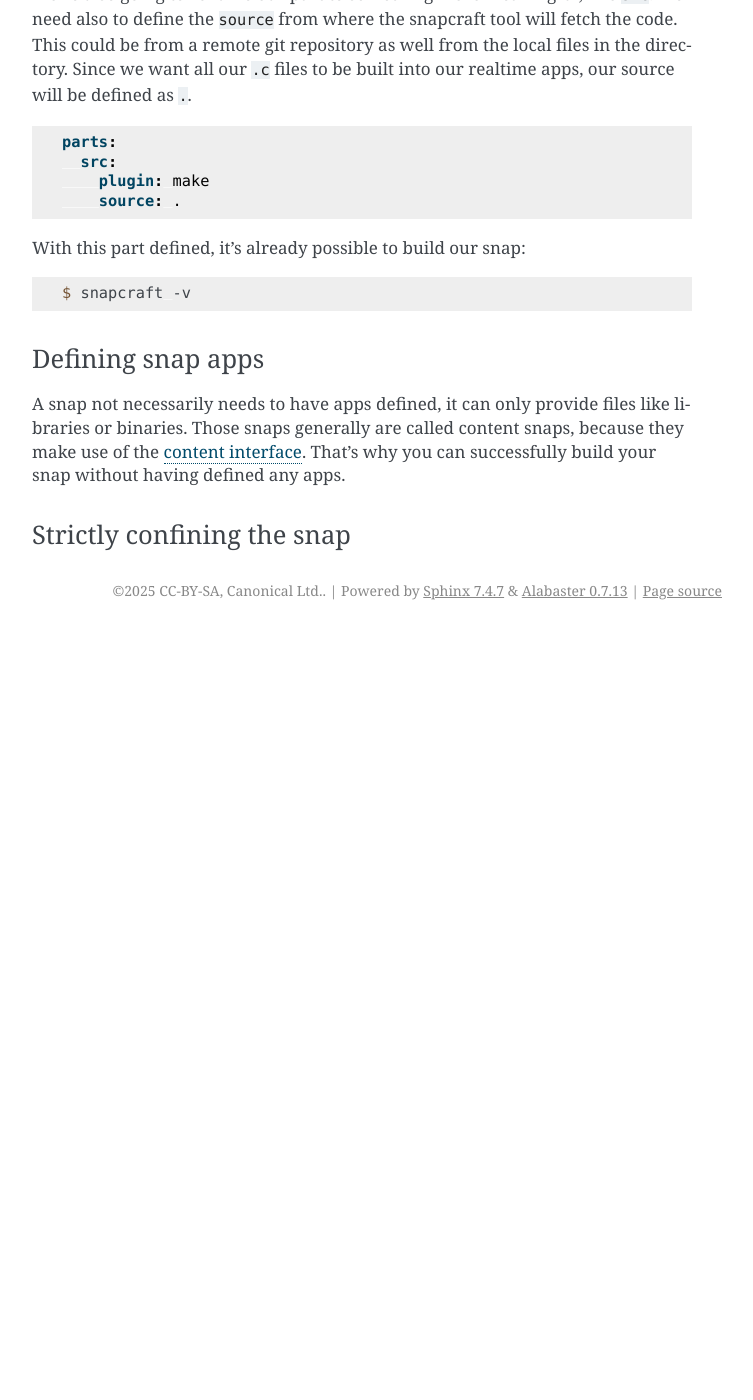
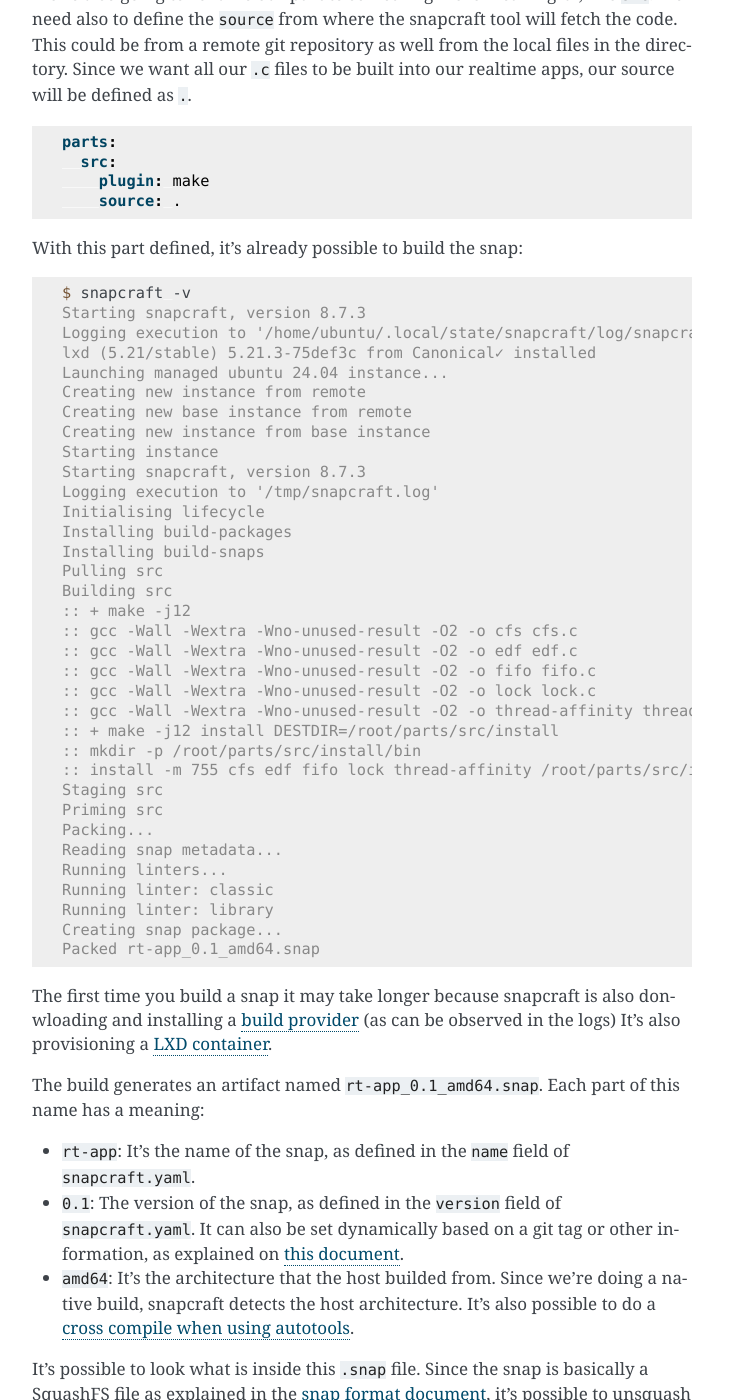
Before and after one commit to canonical/real-time-ubuntu-docs, a Sphinx documentation site: the page built from docs/tutorial/7-snaping.md, in a window 1280 px wide and 1400 px high, scrolled down 2955 px. Shown: the whole window, without its empty margins (388-1141 px from the left). Built offline with Sphinx 7.4.7, drawn with Linux system fonts in a browser that asks for light colours; before the commit the page ends 3585 px from its top, so only the background shows below that; some of the changed text lies outside the part shown.

Commit message:
feat: complete defining snap parts
Signed-off-by: Lincoln Wallace <lincoln.wallace@canonical.com>

````diff
--- a/docs/tutorial/7-snaping.md
+++ b/docs/tutorial/7-snaping.md
@@ -138,11 +138,95 @@
     source: .
 ```
 
-With this part defined, it's already possible to build our snap:
+With this part defined, it's already possible to build the snap:
 
 ```console
 $ snapcraft -v
+Starting snapcraft, version 8.7.3
+Logging execution to '/home/ubuntu/.local/state/snapcraft/log/snapcraft-20250326-122052.993463.log'
+lxd (5.21/stable) 5.21.3-75def3c from Canonical✓ installed
+Launching managed ubuntu 24.04 instance...
+Creating new instance from remote
+Creating new base instance from remote
+Creating new instance from base instance
+Starting instance
+Starting snapcraft, version 8.7.3
+Logging execution to '/tmp/snapcraft.log'
+Initialising lifecycle
+Installing build-packages
+Installing build-snaps
+Pulling src
+Building src
+:: + make -j12
+:: gcc -Wall -Wextra -Wno-unused-result -O2 -o cfs cfs.c
+:: gcc -Wall -Wextra -Wno-unused-result -O2 -o edf edf.c
+:: gcc -Wall -Wextra -Wno-unused-result -O2 -o fifo fifo.c
+:: gcc -Wall -Wextra -Wno-unused-result -O2 -o lock lock.c
+:: gcc -Wall -Wextra -Wno-unused-result -O2 -o thread-affinity thread-affinity.c
+:: + make -j12 install DESTDIR=/root/parts/src/install
+:: mkdir -p /root/parts/src/install/bin
+:: install -m 755 cfs edf fifo lock thread-affinity /root/parts/src/install/bin
+Staging src
+Priming src
+Packing...
+Reading snap metadata...
+Running linters...
+Running linter: classic
+Running linter: library
+Creating snap package...
+Packed rt-app_0.1_amd64.snap
 ```
+
+The first time you build a snap it may take longer because snapcraft is also donwloading and installing a [build provider][build_provider] (as can be observed in the logs)
+It's also provisioning a [LXD container][lxd_container].
+
+The build generates an artifact named `rt-app_0.1_amd64.snap`.
+Each part of this name has a meaning:
+- `rt-app`: It's the name of the snap, as defined in the `name` field of `snapcraft.yaml`.
+- `0.1`: The version of the snap, as defined in the `version` field of `snapcraft.yaml`.
+  It can also be set dynamically based on a git tag or other information, as explained on [this document][using_craftctl_tool].
+- `amd64`: It's the architecture that the host builded from.
+  Since we're doing a native build, snapcraft detects the host architecture.
+  It's also possible to do a [cross compile when using autotools][cross_compile_autotools].
+
+It's possible to look what is inside this `.snap` file.
+Since the snap is basically a SquashFS file as explained in the [snap format document][snap_format], it's possible to unsquash it:
+
+```console
+$ unsquashfs rt-app_0.1_amd64.snap
+Parallel unsquashfs: Using 12 processors
+6 inodes (6 blocks) to write
+
+[==================================================================|] 12/12 100%
+
+created 6 files
+created 4 directories
+created 0 symlinks
+created 0 devices
+created 0 fifos
+created 0 sockets
+created 0 hardlinks
+```
+
+This creates a `squashfs-root` directory with the following contents:
+
+```console
+$ tree squashfs-root/
+squashfs-root/
+├── bin
+│   ├── cfs
+│   ├── edf
+│   ├── fifo
+│   ├── lock
+│   └── thread-affinity
+└── meta
+    ├── gui
+    └── snap.yaml
+
+4 directories, 6 files
+```
+
+Now that it's confirmed that the real-time app binaries are there, it's time to define the apps.
 
 ### Defining snap apps
 
@@ -151,9 +235,8 @@
 That's why you can successfully build your snap without having defined any apps.
 
 
+
 ### Strictly confining the snap
-
-
 
 
 % links
@@ -168,3 +251,8 @@
 [snap_base]: https://snapcraft.io/docs/base-snaps
 [make_plugin]: https://snapcraft.io/docs/make-plugin
 [content_interface]: https://snapcraft.io/docs/content-interface
+[build_provider]: https://snapcraft.io/docs/build-providers
+[lxd_container]: https://documentation.ubuntu.com/server/how-to/containers/lxd-containers/
+[using_craftctl_tool]: https://snapcraft.io/docs/using-craftctl
+[cross_compile_autotools]: https://snapcraft.io/docs/cross-compile-an-autotools-project
+[snap_format]: https://snapcraft.io/docs/the-snap-format
````
